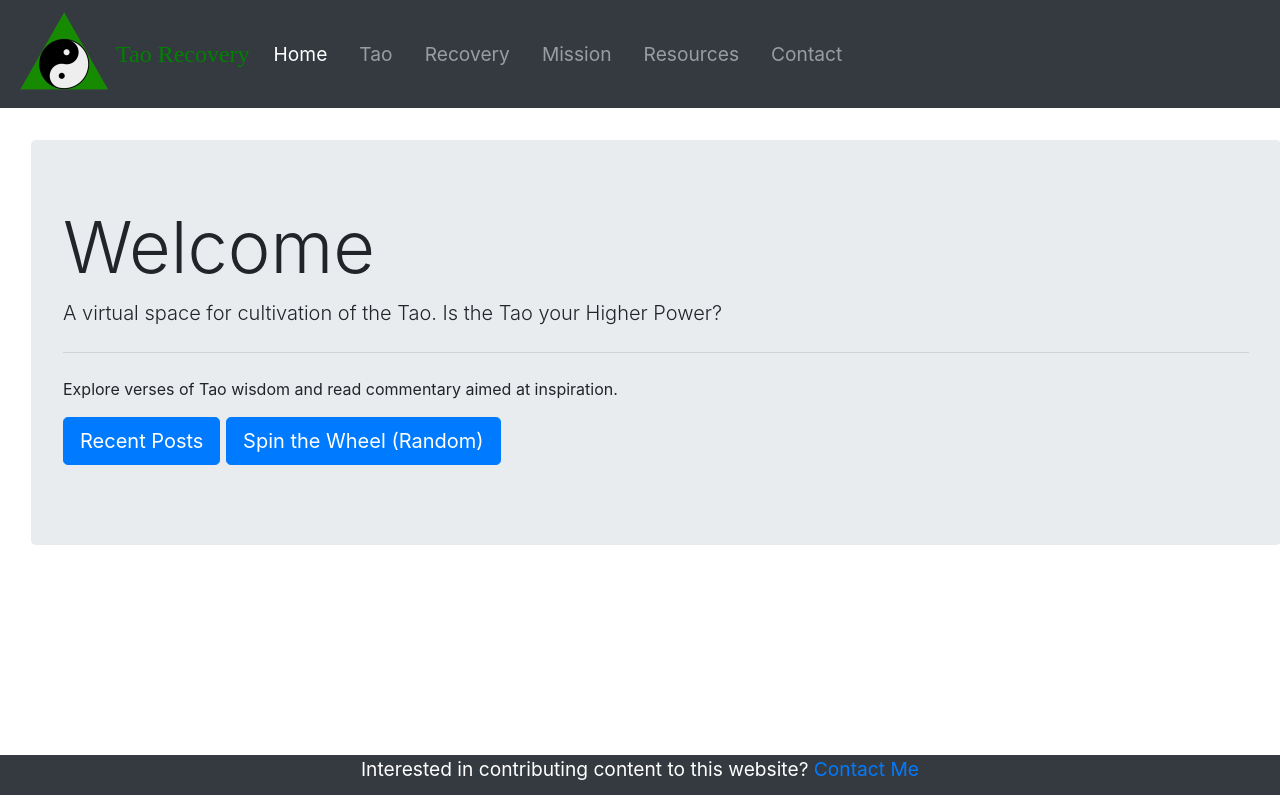
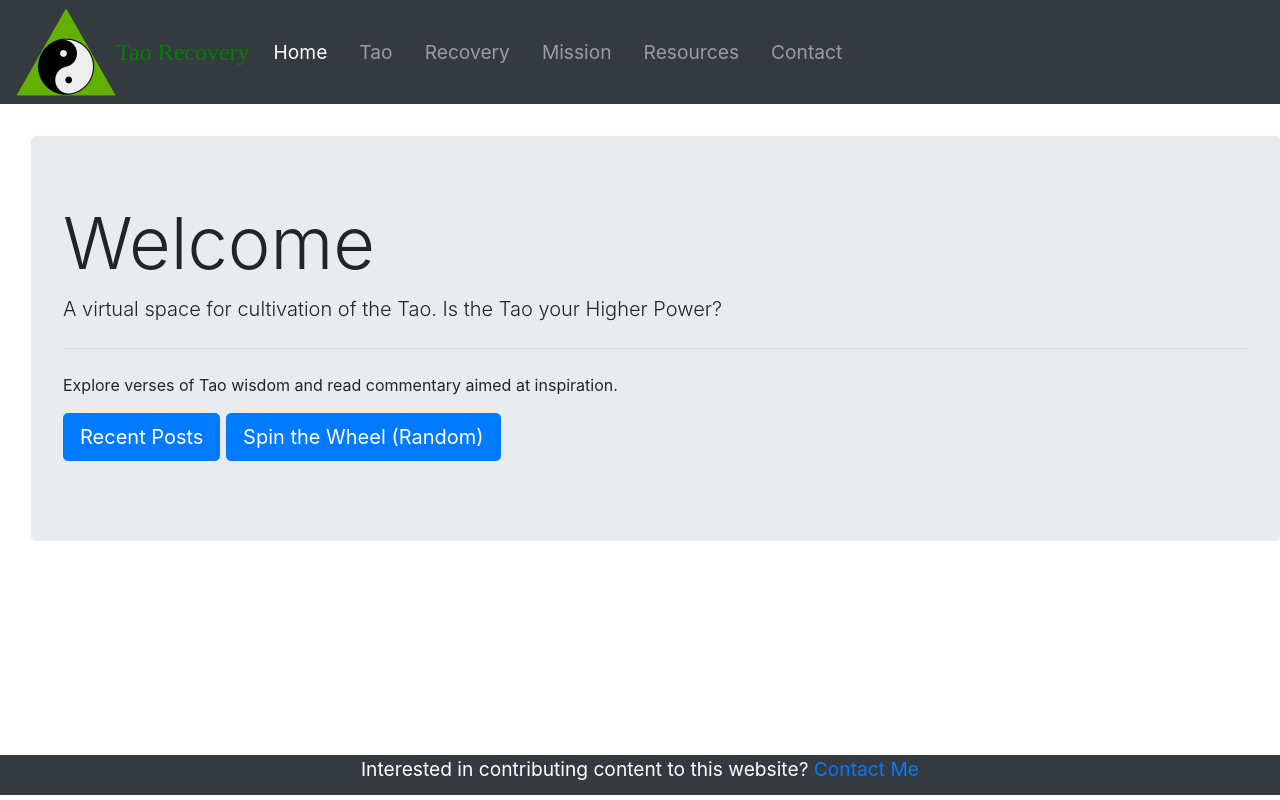
Before and after one commit to ronraney/tao-django, a Django app: page /home/ in a window 1280 px wide. Run offline with Django 3.2, Linux system fonts and the light colour scheme; some libraries are stand-ins or nearby versions; some web fonts are replaced.

Commit message:
Added a dynamic background to logo and worked on layout

```diff
--- a/blog/static/css/styles.css
+++ b/blog/static/css/styles.css
@@ -21,12 +21,46 @@ html {
 textarea, input {
     display: block;
 }
+/*Header*/
+#logo {
+	background-color: red;
+}
+#logo {
+	-webkit-animation: color 20s infinite; /* Chrome, Safari, Opera */
+    animation: color 20s infinite;
+}
+/* Chrome, Safari, Opera */
+@-webkit-keyframes color {
+    0%   {background-color: red;}
+    14%  {background-color: orange;}
+    28%  {background-color: yellow;}
+    42%  {background-color: green;}
+    56%  {background-color: blue;}
+    70%  {background-color: indigo;}
+    85%  {background-color: violet;}
+    100% {background-color: red;}
+}
+
+/* Standard syntax */
+@keyframes color {
+    0%   {background-color: red;}
+    14%  {background-color: orange;}
+    28%  {background-color: yellow;}
+    42%  {background-color: green;}
+    56%  {background-color: blue;}
+    70%  {background-color: indigo;}
+    85%  {background-color: violet;}
+    100% {background-color: red;}
+}
 /*Post Detail*/
 .card {
 	margin-top: 25px;
 	max-width: 90%;
 }
-
+.card-image {
+	max-width: 128px;
+	height: auto;
+}
 
 /* IE 6 */
 
--- a/blog/templates/blog/base.html
+++ b/blog/templates/blog/base.html
@@ -16,7 +16,7 @@
     <body>
         <div class="page-header">
             <nav class="navbar navbar-expand-lg navbar-dark bg-dark">
-                <a href="{% url 'index' %}"><img src="{% static 'img/Twitter-logo.png' %}" alt="logo"/></a>
+                <a href="{% url 'index' %}"><img id="logo" src="{% static 'img/logo.png' %}" alt="logo"/></a>
                 <a class="navbar-brand" href="{% url 'index' %}">Tao Recovery</a>
                 <button class="navbar-toggler collapsed" type="button" data-toggle="collapse" data-target="#navbarTogglerDemo01" aria-controls="navbarTogglerDemo01" aria-expanded="false" aria-label="Toggle navigation">
                 <span class="navbar-toggler-icon"></span>
--- a/blog/templates/blog/post_detail.html
+++ b/blog/templates/blog/post_detail.html
@@ -4,11 +4,15 @@
 
 {% block content %}
 
+
 		<div class="card">
 			<div class="card-header">
 				{{ post.verse_title }}
 			</div>
 			<div class="card-body">
+				<div class="media">
+					<img class="card-image mr-3" src="" alt="Generic placeholder image">
+					<div class="media-body">
 						<blockquote class="blockquote mb-0">
 						<p>{{ post.verse|safe }}</p>
 						<footer class="blockquote-footer">
@@ -16,6 +20,8 @@
 							<a href=""><cite title="Source Title">{{ post.source }}</cite></a>
 						</footer>
 						</blockquote>
+					</div>
+				</div>
 			</div>
 		</div>
 		<div class="card">
```
Also changed, not shown: blog/static/img/Tao-logo.png (added), blog/static/img/logo.png, blog/static/img/unknown_medallion.jpg (added). Lines whose indentation alone changed are shown as unchanged.
